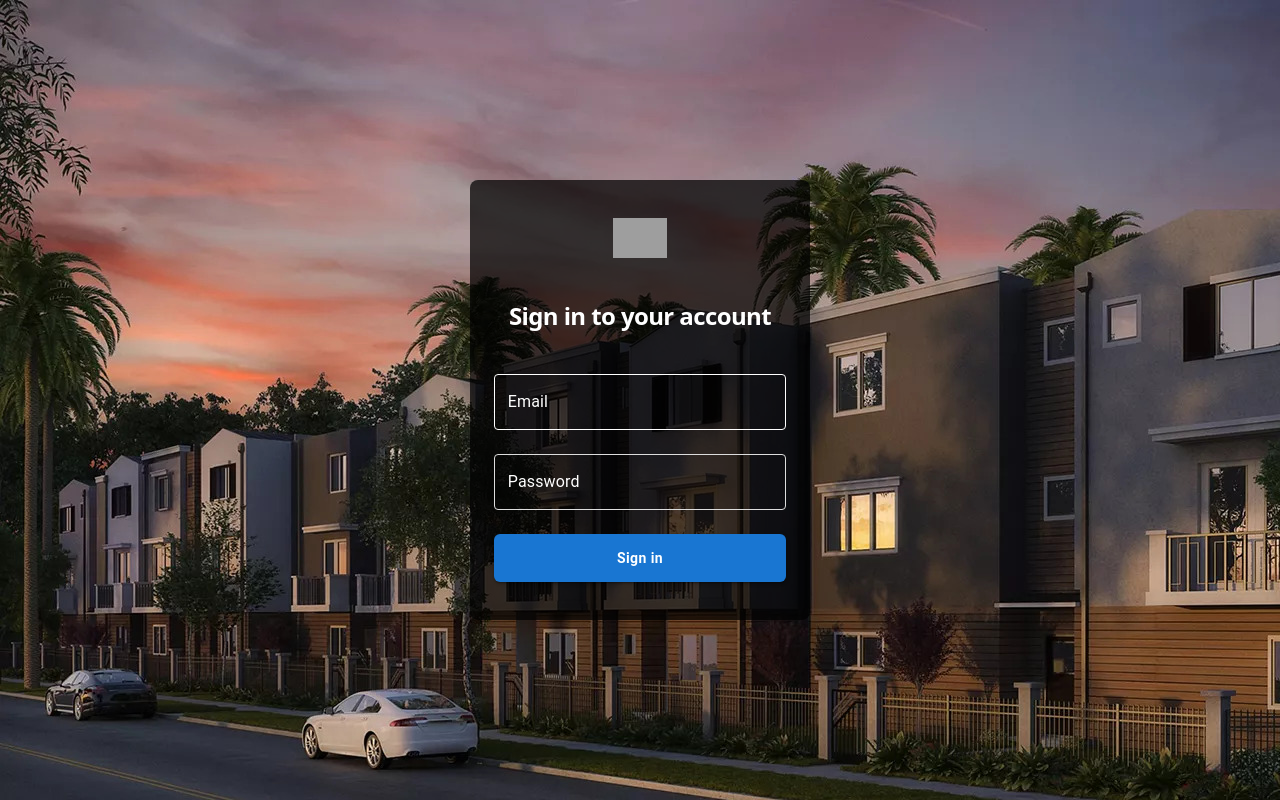
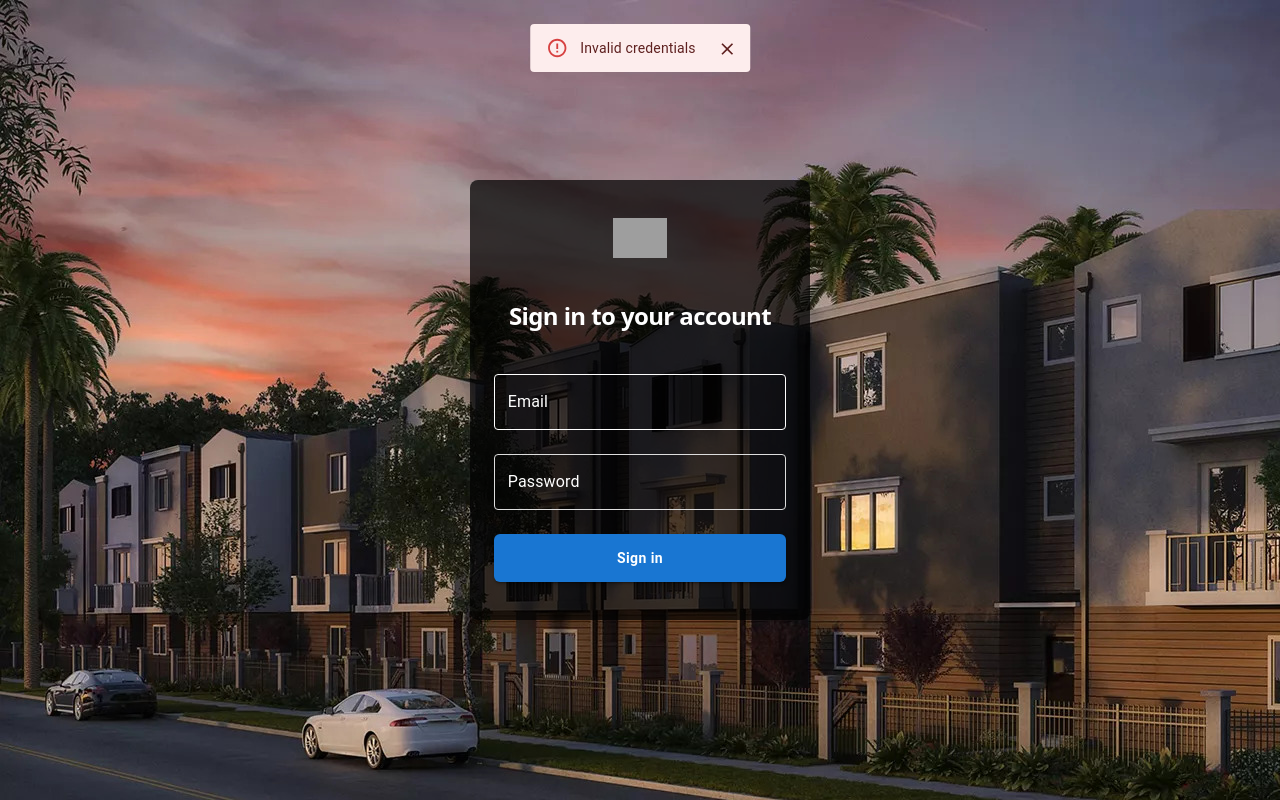
Before and after one commit to rebpacquiao/LandConnex, a React (Vite) app: page / in a window 1280 px wide. Both pictures are taken after typing "Sample", "Sample123" into the empty fields and a click on the button "Sign in". Built offline with nearby package versions, Linux system fonts and the light colour scheme; grey boxes are pictures that could not be loaded.

Commit message:
feat: Add snackbar for displaying invalid credentials in AuthProvider

```diff
--- a/src/components/AuthProvider/AuthProvider.tsx
+++ b/src/components/AuthProvider/AuthProvider.tsx
@@ -1,5 +1,7 @@
 import React, { useState } from 'react';
 import { AuthContext } from '../../contexts/AuthContext';
+import Snackbar from '@mui/material/Snackbar';
+import Alert from '@mui/material/Alert';
 
 interface AuthProviderProps {
   children: React.ReactNode;
@@ -7,15 +9,16 @@ interface AuthProviderProps {
 
 export const AuthProvider: React.FC<AuthProviderProps> = ({ children }) => {
   const [isLoggedIn, setIsLoggedIn] = useState(false);
+  const [openSnackbar, setOpenSnackbar] = useState(false);
 
   const handleLogin = (email: string, password: string) => {
     const dummyEmail = 'user@example.com';
-    const dummyPassword = 'password';
+    const dummyPassword = 'landConnex';
 
     if (email === dummyEmail && password === dummyPassword) {
       setIsLoggedIn(true);
     } else {
-      alert('Invalid credentials');
+      setOpenSnackbar(true);
     }
   };
 
@@ -23,11 +26,36 @@ export const AuthProvider: React.FC<AuthProviderProps> = ({ children }) => {
     setIsLoggedIn(false);
   };
 
+  const handleCloseSnackbar = (
+    event?: React.SyntheticEvent,
+    reason?: string,
+  ) => {
+    if (reason === 'clickaway') {
+      return;
+    }
+
+    setOpenSnackbar(false);
+  };
+
   return (
     <AuthContext.Provider
       value={{ isLoggedIn, onLogin: handleLogin, onLogout: handleLogout }}
     >
       {children}
+      <Snackbar
+        open={openSnackbar}
+        autoHideDuration={6000}
+        onClose={handleCloseSnackbar}
+        anchorOrigin={{ vertical: 'top', horizontal: 'center' }}
+      >
+        <Alert
+          onClose={handleCloseSnackbar}
+          severity="error"
+          sx={{ width: '100%' }}
+        >
+          Invalid credentials
+        </Alert>
+      </Snackbar>
     </AuthContext.Provider>
   );
 };
```
